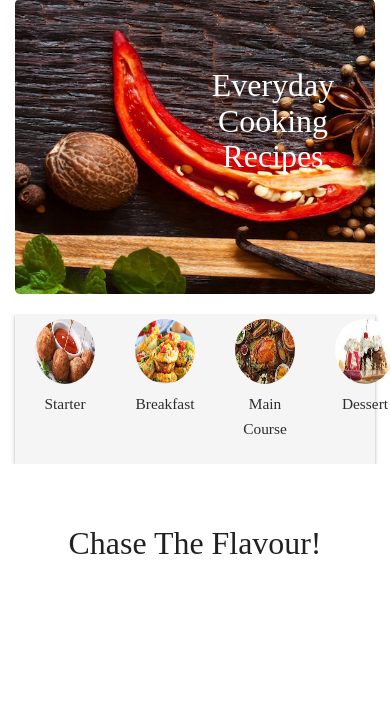
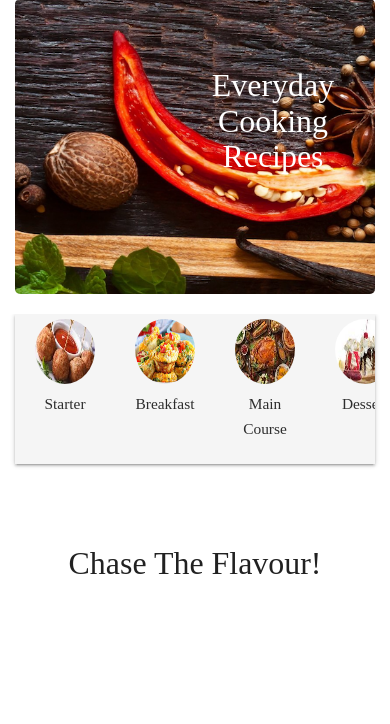
Before and after one commit to stephyraju/spiceworld, a Flask app: page / in a window 390 px wide. Shown: the part 77-801 px from the top of the page. Run offline with Flask 2, Linux system fonts and the light colour scheme; data that the repository does not hold is empty; some libraries are stand-ins or nearby versions.

Commit message:
Subnav category mobile view modified

```diff
--- a/static/css/style.css
+++ b/static/css/style.css
@@ -91,16 +91,16 @@ h5 {
 .category-container {
   font-size: 1.2rem;
   margin-top: 20px;
-  height: 150px;
-  overflow-x: hidden;
+  height: 170px;
+  overflow: hidden;
   width:100%;
 }
 .category-container .menu-list {
   display: flex;
   justify-content: space-between;
 }
-.scroll{
-   overflow-x: scroll;
+.scroll-tab{
+  overflow: auto;
 }
 .category-container nav ul a {
   color: #2d2d2d;
```
